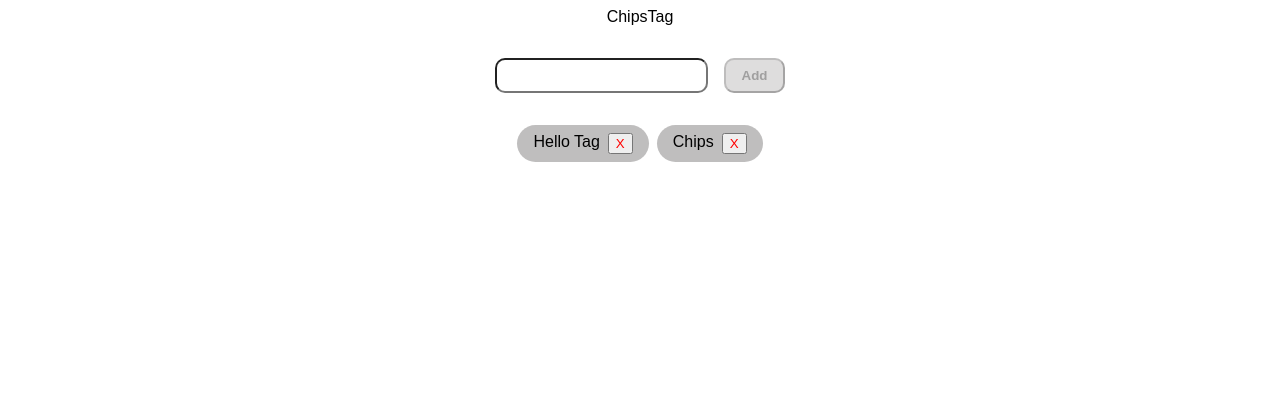
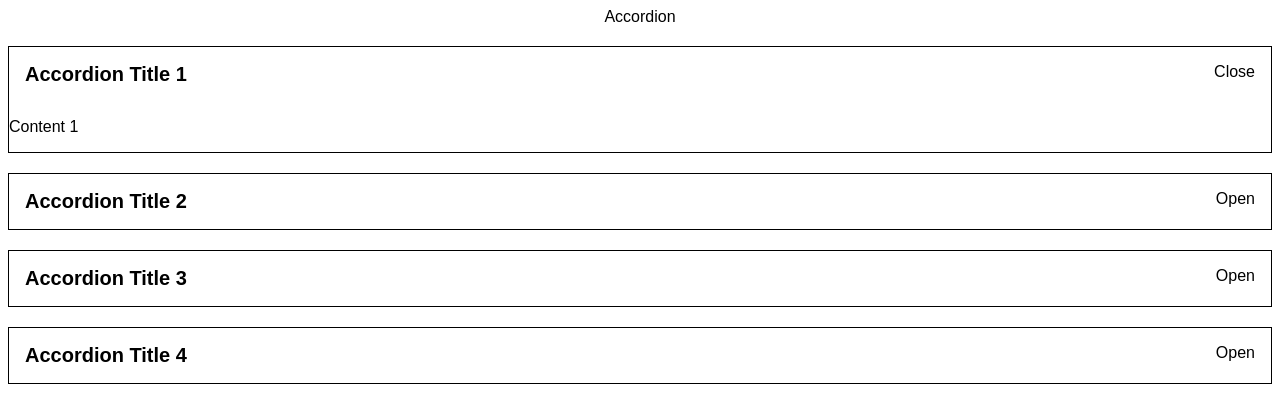
Before and after one commit to agarwalmohit43/React_TypeScript, a React (Create React App) app: page / in a window 1280 px wide. Shown: the top 400 px of the page. Built offline with nearby package versions, Linux system fonts and the light colour scheme.

Commit message:
Accordion animation

```diff
--- a/src/App.tsx
+++ b/src/App.tsx
@@ -45,9 +45,10 @@ export default function App() {
       <ProgressBar />
       <OTPInputType2 />
       <AutoCompleteUPI />
-      <FacebookTagging />*/}
+      <FacebookTagging />
+      <ChipsTag />*/}
 
-      <ChipsTag />
+      <Accordion data={accordionData} />
     </div>
   );
 }
```
Also changed, not shown: src/components/Accordion/AccordionItem.tsx (+12 -0 lines).
